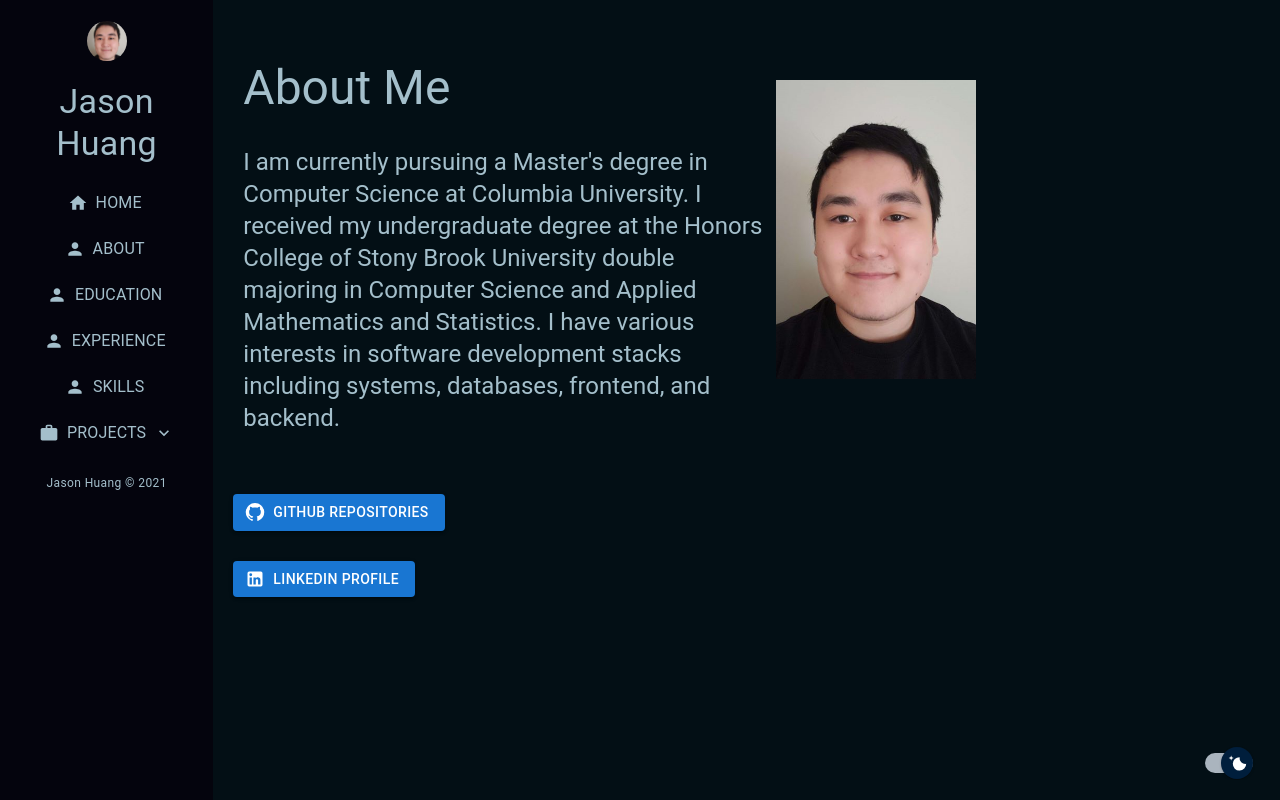
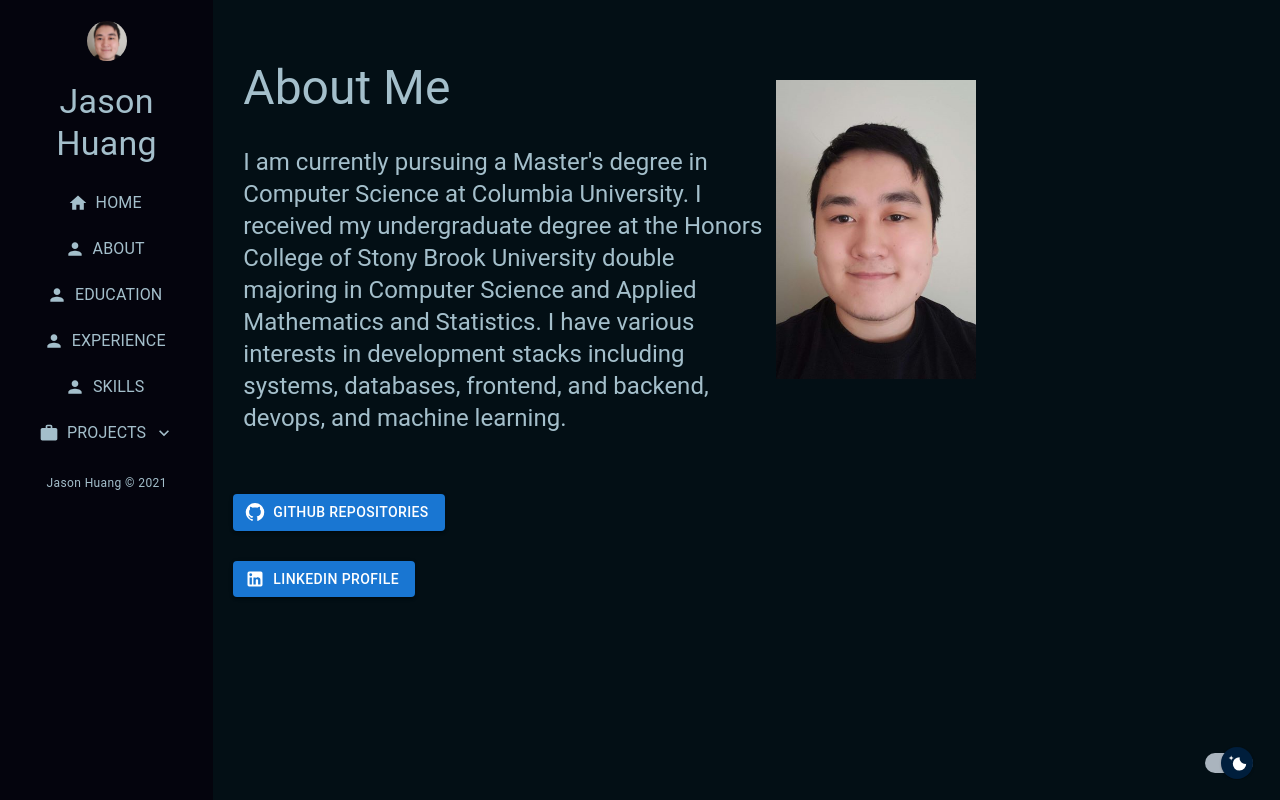
Before and after one commit to thefireblade/portfolio-website, a React (Create React App) app: page /about in a window 1280 px wide. Built offline with nearby package versions, Linux system fonts and the light colour scheme.

Commit message:
edit about description

```diff
--- a/src/components/pages/About.tsx
+++ b/src/components/pages/About.tsx
@@ -51,7 +51,7 @@ const About = (props: AboutProps) => {
                     <Typist avgTypingDelay={5} cursor={{show: false}}>
                         <br/>
                         <Typography className={classes.contentHeader} variant={lg_match ? 'h3': md_match ? 'h4' : 'h5'}>About Me</Typography>
-                        <Typography className={classes.contentSum} variant={lg_match ? 'h5': md_match ? 'h6' : 'body1'}>I am currently pursuing a Master's degree in Computer Science at Columbia University. I received my undergraduate degree at the Honors College of Stony Brook University double majoring in Computer Science and Applied Mathematics and Statistics. I have various interests in software development stacks including systems, databases, frontend, and backend.</Typography>
+                        <Typography className={classes.contentSum} variant={lg_match ? 'h5': md_match ? 'h6' : 'body1'}>I am currently pursuing a Master's degree in Computer Science at Columbia University. I received my undergraduate degree at the Honors College of Stony Brook University double majoring in Computer Science and Applied Mathematics and Statistics. I have various interests in development stacks including systems, databases, frontend, and backend, devops, and machine learning.</Typography>
                         <br/>
                         <Button className={classes.social} variant="contained" startIcon={<GitHubIcon/>} href='https://github.com/thefireblade'>Github Repositories</Button>
                         <br/>
```
Also changed, not shown: firebase.json (added), 1 other file (tests, documents, lock files or other folders).
